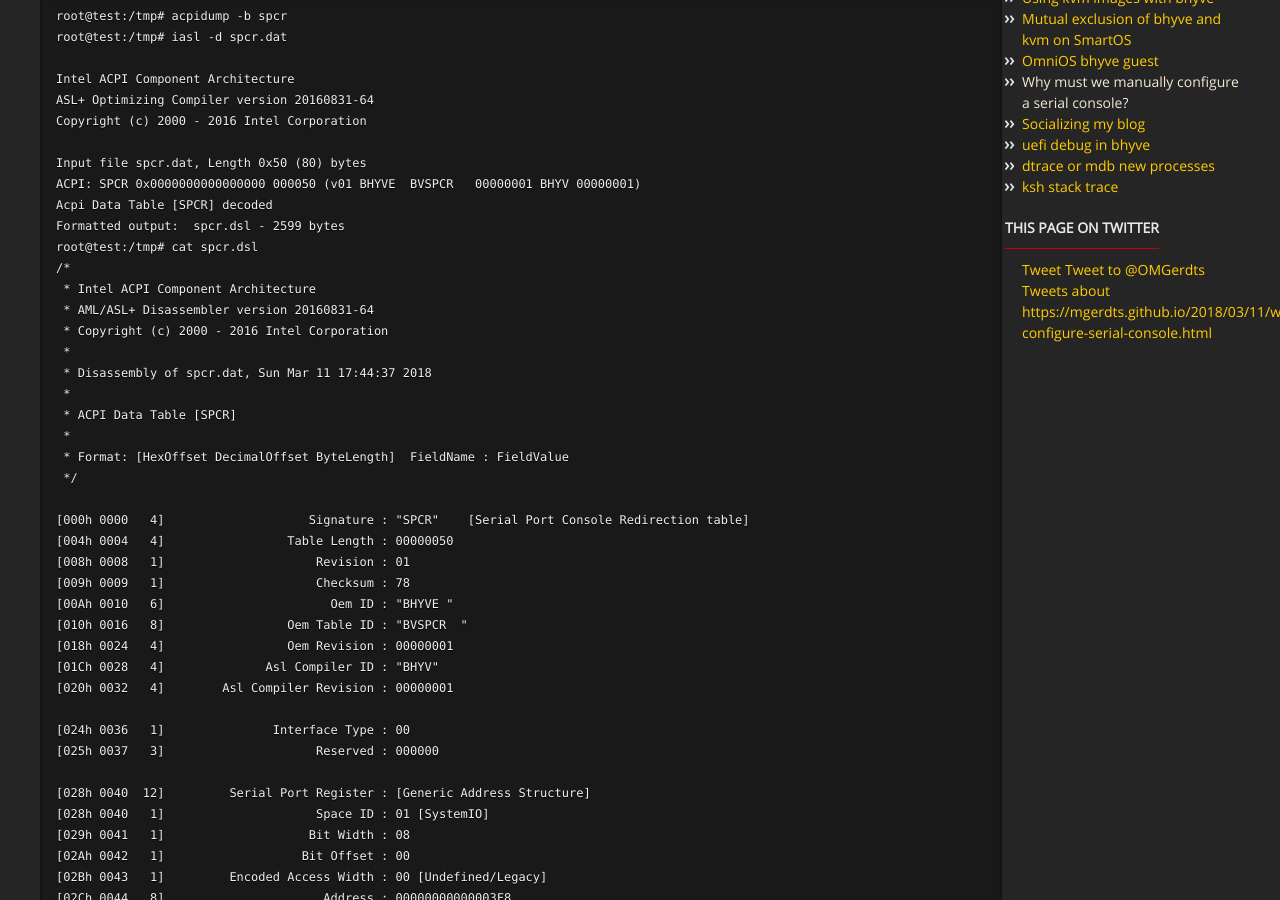
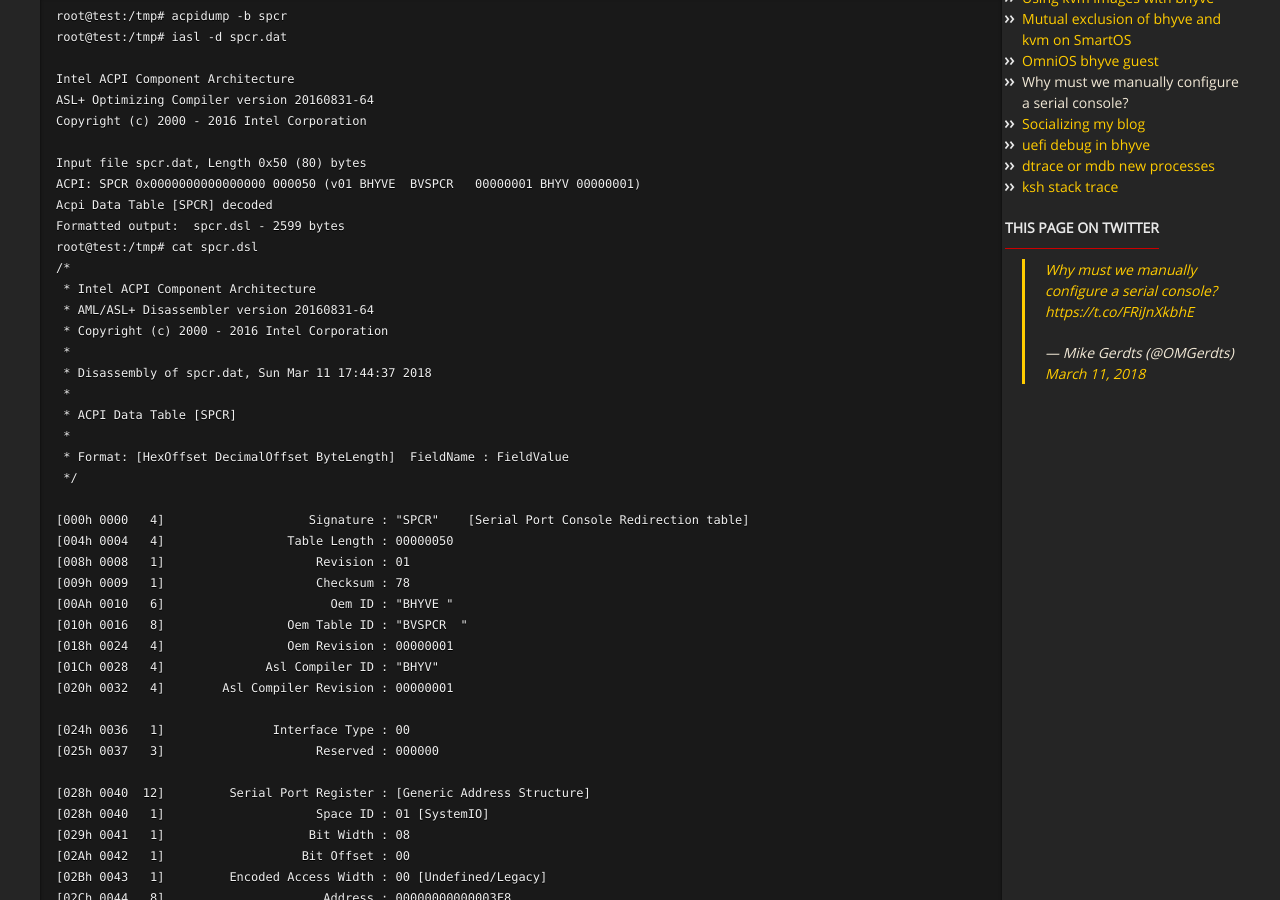
Before and after one commit to mgerdts/mgerdts.github.io, a Jekyll site: the page built from _posts/2018-03-11-why-configure-serial-console.md, in a window 1280 px wide and 900 px high, scrolled down 416 px. Built offline with Jekyll 4.4.1, drawn with Linux system fonts in a browser that asks for light colours; nearby versions of some CDN libraries; comment, search, counter and statistics services are not loaded.

Commit message:
fix tweet widget

```diff
--- a/_includes/post_tweets.html
+++ b/_includes/post_tweets.html
@@ -1,15 +1,9 @@
 <div>
-{% if page.tweetWidgetId %}
+{% if page.tweet %}
 <a id="tweet" />
-<a href="https://twitter.com/share?ref_src=twsrc%5Etfw" class="twitter-share-button" data-show-count="false">Tweet</a><script async src="https://platform.twitter.com/widgets.js" charset="utf-8"></script>
-<a href="https://twitter.com/intent/tweet?screen_name=OMGerdts&ref_src=twsrc%5Etfw" class="twitter-mention-button" data-show-count="false">Tweet to @OMGerdts</a><script async src="https://platform.twitter.com/widgets.js" charset="utf-8"></script>
-<a
-  class="twitter-timeline"
-  href="https://twitter.com/search?q=https://mgerdts.github.io{{ page.url | uri_escape }}"
-  data-widget-id="{{ page.tweetWidgetId }}">Tweets about https://mgerdts.github.io{{ page.url }}</a>
-<script>!function(d,s,id){var js,fjs=d.getElementsByTagName(s)[0],p=/^http:/.test(d.location)?'http':'https';if(!d.getElementById(id)){js=d.createElement(s);js.id=id;js.src=p+"://platform.twitter.com/widgets.js";fjs.parentNode.insertBefore(js,fjs);}}(document,"script","twitter-wjs");</script>
+{{ page.tweet }}
 {% else %}
 <b>FIXME:</b>
-<a href="https://twitter.com/settings/widgets/new/search?query=https://mgerdts.github.com{{ page.url }}" target="_new">Set up tweetWidgetId</a>
+<a href="https://publish.twitter.com/#" target="_new">Set up tweet</a>
 {% endif %}
 </div>
--- a/_posts/2018-03-11-why-configure-serial-console.md
+++ b/_posts/2018-03-11-why-configure-serial-console.md
@@ -4,7 +4,7 @@
 date:   2018-03-11 13:00:00 -0500
 tags: acpi console bhyve
 commentIssueId: 6
-tweetWidgetId: 972902431272169472
+tweet: <blockquote class="twitter-tweet"><p lang="en" dir="ltr">Why must we manually configure a serial console?<a href="https://t.co/FRiJnXkbhE">https://t.co/FRiJnXkbhE</a></p>&mdash; Mike Gerdts (@OMGerdts) <a href="https://twitter.com/OMGerdts/status/972903975514247170?ref_src=twsrc%5Etfw">March 11, 2018</a></blockquote> <script async src="https://platform.twitter.com/widgets.js" charset="utf-8"></script>
 ---
 
 I was looking at ACPI tables in a bhyve guest and stumbled across this:
```
